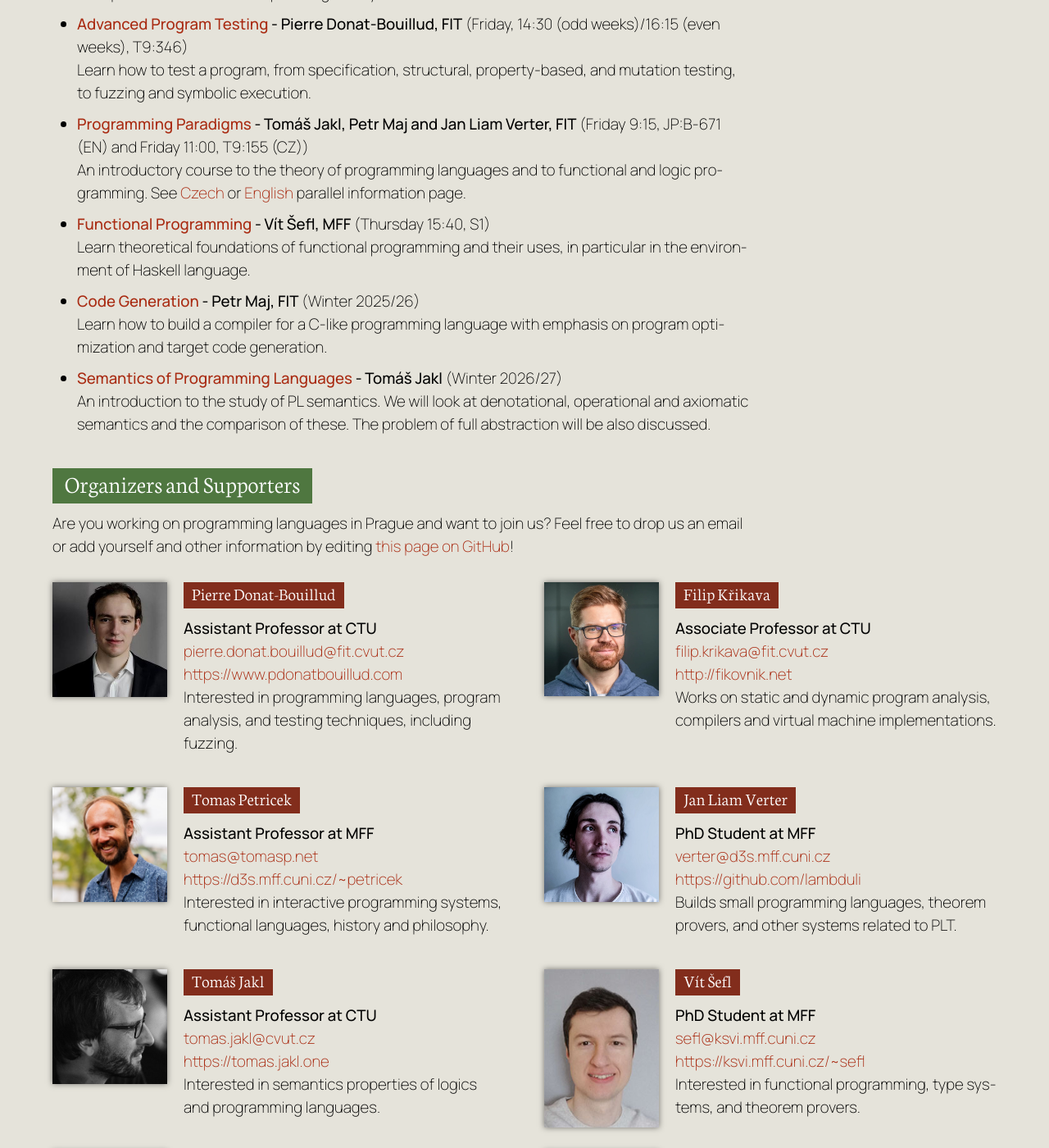
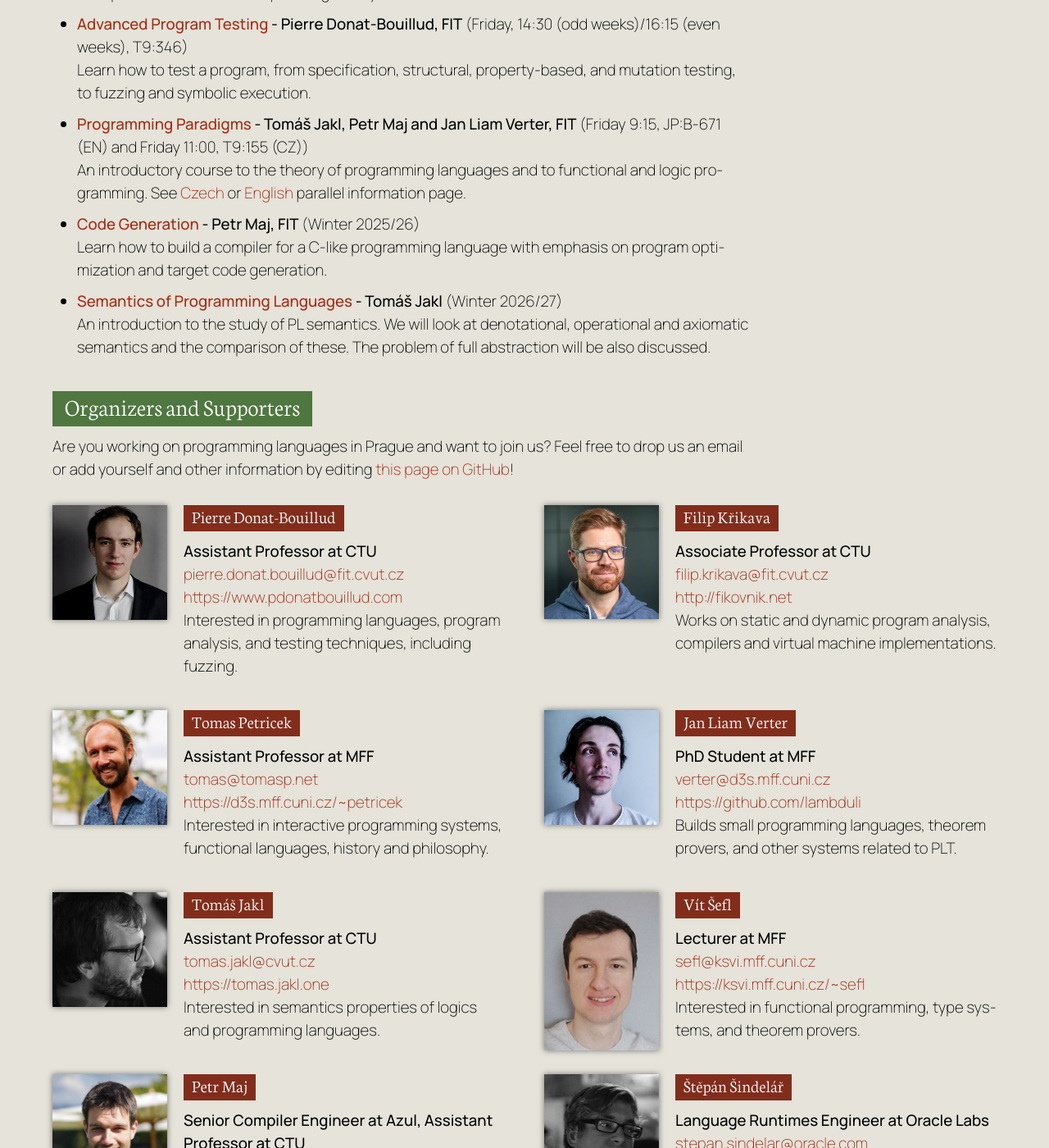
Before and after one commit to prgprg-org/prgprg-org.github.io, a Jekyll site: the page built from index.html, in a window 1280 px wide and 1400 px high, scrolled down 2989 px. Shown: the whole window at 82% size. Built offline with Jekyll 4.4.1, drawn with Linux system fonts in a browser that asks for light colours.

Commit message:
FP is on hiatus; minor fixes

```diff
--- a/_data/courses.yml
+++ b/_data/courses.yml
@@ -59,13 +59,6 @@
   label: An introductory course to the theory of programming languages and to functional and logic programming. See [Czech](https://bilakniha.cvut.cz/cs/predmet6704206.html#gsc.tab=0) or [English](https://bilakniha.cvut.cz/cs/predmet6706506.html#gsc.tab=0) parallel information page.
   language: English/Czech
 
-- title: Functional Programming
-  schedule: Thursday 15:40, S1
-  lecturer: Vít Šefl, MFF
-  link: https://is.cuni.cz/studium/predmety/index.php?do=predmet&kod=NAIL097
-  label: Learn theoretical foundations of functional programming and their uses, in particular in the environment of Haskell language.
-  language: English/Czech
-
 - title: Principles of Programming Languages
   schedule: Summer 2025/26
   lecturer: Vít Šefl, MFF
--- a/_data/members.yml
+++ b/_data/members.yml
@@ -35,7 +35,7 @@
 
 - name: Vít Šefl
   photo: img/people/vit.jpg
-  position: PhD Student at MFF
+  position: Lecturer at MFF
   email: sefl@ksvi.mff.cuni.cz
   web: https://ksvi.mff.cuni.cz/~sefl
   interests: Interested in functional programming, type systems, and theorem provers.
```
